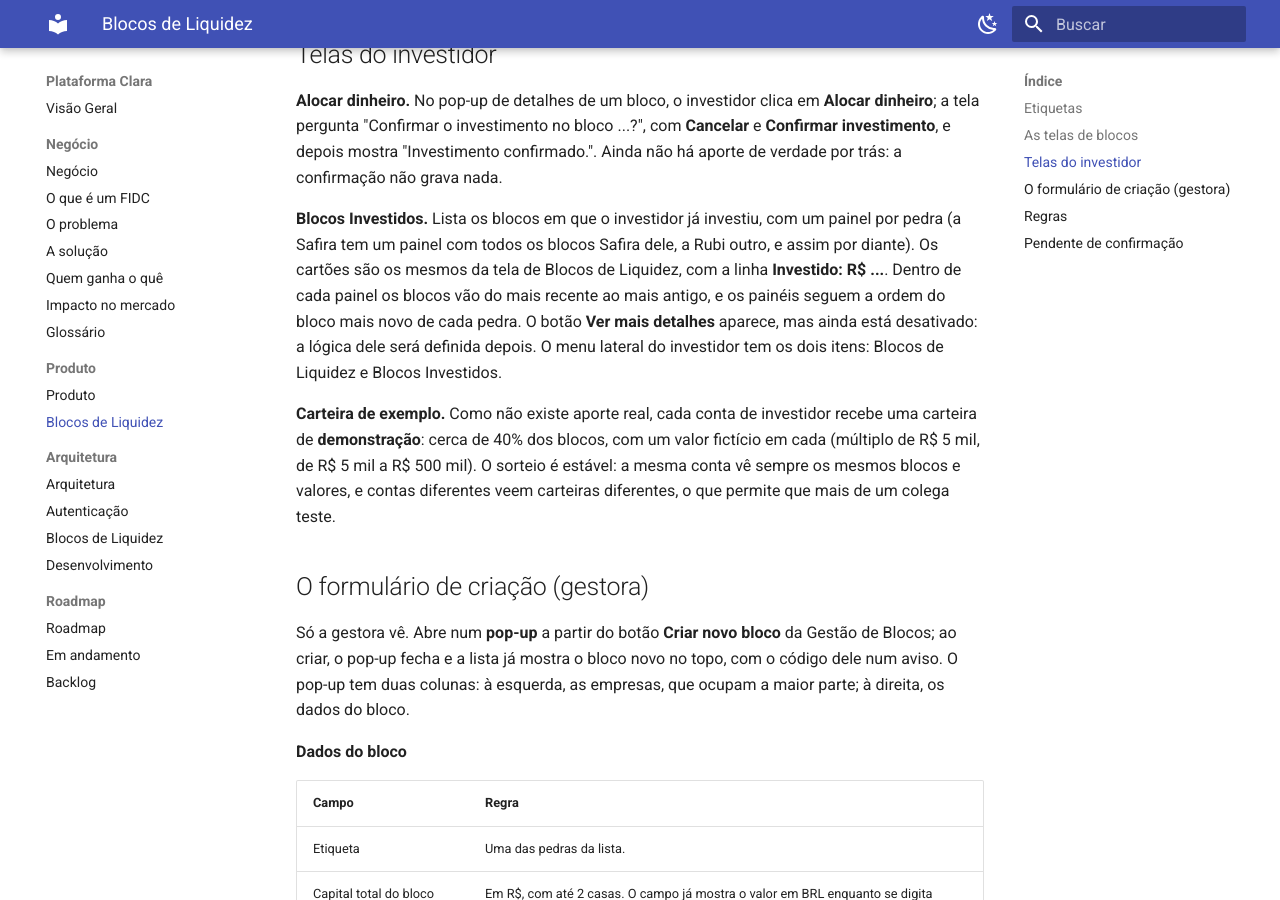
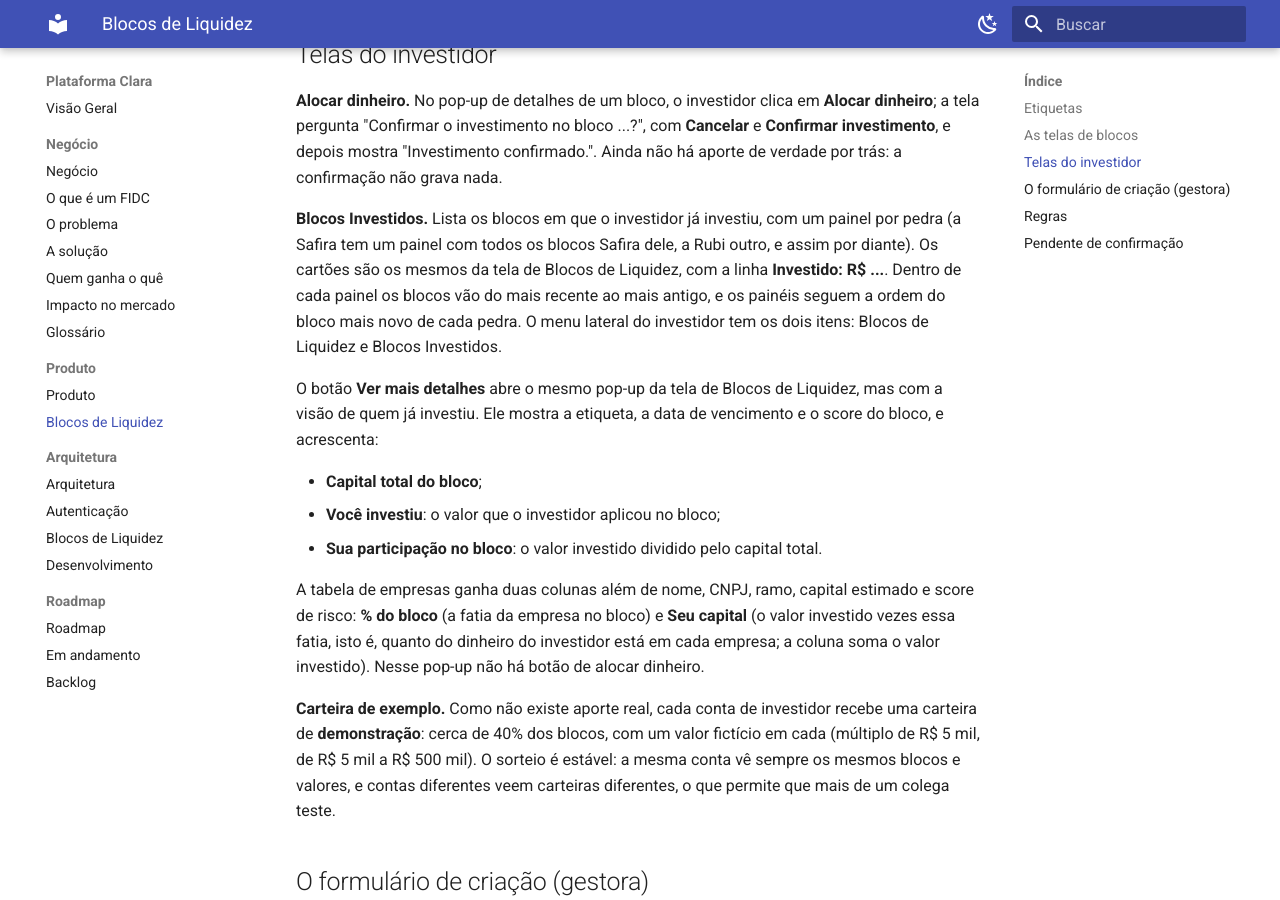
Before and after one commit to Moreira-89/plataforma_clara, an MkDocs documentation site: the page built from docs/produto/blocos-de-liquidez.md, in a window 1280 px wide and 900 px high, scrolled down 2253 px. Built offline with MkDocs 1.6.1 and Material for MkDocs 9.7.7, drawn with Linux system fonts in a browser that asks for light colours; some of the changed text lies outside the part shown.

Commit message:
docs: detalhes de Blocos Investidos e 26 blocos de exemplo
- Produto: o pop-up de detalhes de quem ja investiu e o cubo ainda sem definicao
- Arquitetura: sao 26 blocos de exemplo, com pedras repetidas

Co-Authored-By: Claude Opus 5.5 <noreply@anthropic.com>

```diff
--- a/docs/produto/blocos-de-liquidez.md
+++ b/docs/produto/blocos-de-liquidez.md
@@ -83,8 +83,19 @@ grava nada.
 (a Safira tem um painel com todos os blocos Safira dele, a Rubi outro, e assim por diante). Os
 cartões são os mesmos da tela de Blocos de Liquidez, com a linha **Investido: R$ ...**. Dentro de cada
 painel os blocos vão do mais recente ao mais antigo, e os painéis seguem a ordem do bloco mais novo
-de cada pedra. O botão **Ver mais detalhes** aparece, mas ainda está desativado: a lógica dele será
-definida depois. O menu lateral do investidor tem os dois itens: Blocos de Liquidez e Blocos Investidos.
+de cada pedra. O menu lateral do investidor tem os dois itens: Blocos de Liquidez e Blocos Investidos.
+
+O botão **Ver mais detalhes** abre o mesmo pop-up da tela de Blocos de Liquidez, mas com a visão de
+quem já investiu. Ele mostra a etiqueta, a data de vencimento e o score do bloco, e acrescenta:
+
+- **Capital total do bloco**;
+- **Você investiu**: o valor que o investidor aplicou no bloco;
+- **Sua participação no bloco**: o valor investido dividido pelo capital total.
+
+A tabela de empresas ganha duas colunas além de nome, CNPJ, ramo, capital estimado e score de risco:
+**% do bloco** (a fatia da empresa no bloco) e **Seu capital** (o valor investido vezes essa fatia,
+isto é, quanto do dinheiro do investidor está em cada empresa; a coluna soma o valor investido). Nesse
+pop-up não há botão de alocar dinheiro.
 
 **Carteira de exemplo.** Como não existe aporte real, cada conta de investidor recebe uma carteira de
 **demonstração**: cerca de 40% dos blocos, com um valor fictício em cada (múltiplo de R$ 5 mil, de
@@ -151,5 +162,5 @@ Os detalhes técnicos (tabelas, rotas e erros) estão em
   gravação deixa de recusar.
 - **Score real:** o modelo de machine learning (Random Forest, de 0 a 100, a partir do histórico) ainda não existe; hoje os scores são de demonstração (ver aviso acima).
 - **Alocar dinheiro:** como o investidor aporta de verdade ainda não foi definido; hoje o botão só confirma, sem gravar.
-- **Ver mais detalhes em Blocos Investidos:** a lógica do botão será definida pelo grupo; hoje ele aparece desativado.
+- **Cubo:** o desenho prevê um "cubo" nos blocos (uma grade colorida); a lógica dele na tela de Blocos Investidos ainda não está definida, e na tela inicial do investidor está mais clara. Por ora o pop-up de detalhes é o descrito acima.
 - **Filtros em Blocos Investidos:** o desenho prevê um botão de filtros, ainda sem definição.
```
Also changed, not shown: docs/arquitetura/blocos.md (+3 -2 lines).
